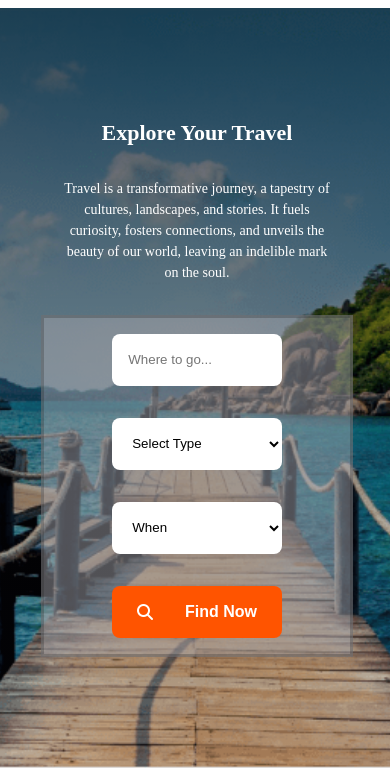
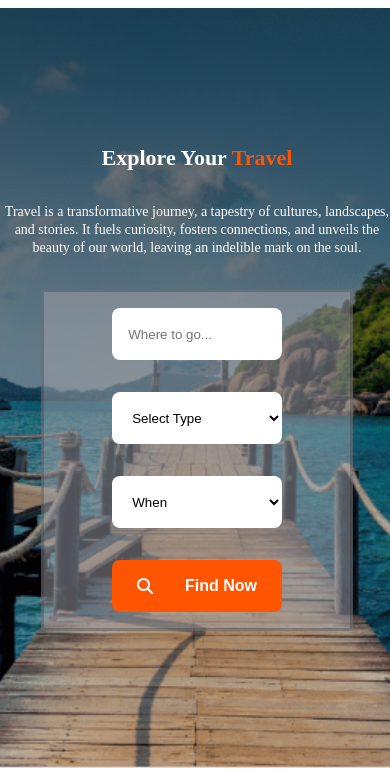
Before and after one commit to mdimamhosen/Assignment_2_9_, a plain HTML site: page index.html in a window 390 px wide. Shown: the part 76-845 px from the top of the page. Drawn offline with Linux system fonts and the light colour scheme.

Commit message:
final commit

```diff
--- a/index.html
+++ b/index.html
@@ -31,7 +31,7 @@
         </section>
         <div class="banner">
             <div class="bannerContainer">
-                <h1>Explore Your Travel</h1>
+                <h1>Explore Your <span class="colorderText">Travel</span> </h1>
                 <p>Travel is a transformative journey, a tapestry of cultures, landscapes, and stories. It fuels curiosity, fosters connections, and unveils the beauty of our world, leaving an indelible mark on the soul.</p>
                 <div class="searchContainer">
                     <input style="display: block;" class="scv" type="text" name="" placeholder="Where to go..." id="">
--- a/style.css
+++ b/style.css
@@ -870,8 +870,9 @@ footer {
     }
     .banner p {
         font-size: 14px;
+        width: 100%;
         font-weight: 400;
-        line-height: 21px;
+        line-height: 18px;
     }
     .scv,
     .btn {
```
